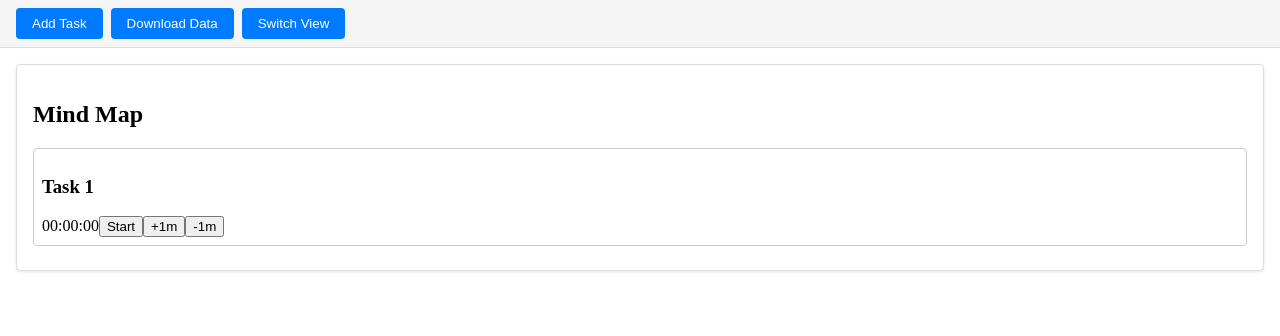
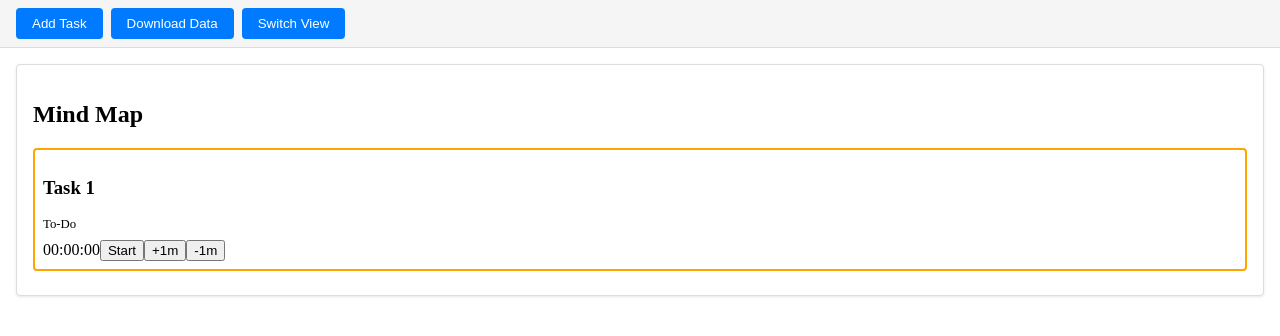
Before and after one commit to Noitome/MindMirror_Alpha1.01, a React (Vite) app: page / in a window 1280 px wide. Both pictures are taken after a click on the button "Add Task". Shown: the top 336 px of the page. Built offline with nearby package versions, Linux system fonts and the light colour scheme.

Commit message:
feat: add task attributes and sorting

```diff
--- a/src/App.css
+++ b/src/App.css
@@ -69,4 +69,20 @@ html, body, #root {
   padding: 0.5rem;
   border-radius: 4px;
   margin-bottom: 0.5rem;
+  position: relative;
 }
+
+.task-meta {
+  font-size: 0.8rem;
+  margin-bottom: 0.5rem;
+}
+
+.modal {
+  position: absolute;
+  top: 0;
+  left: 0;
+  background: #fff;
+  border: 1px solid #ccc;
+  padding: 0.5rem;
+  z-index: 10;
+}
--- a/src/components/ListView.jsx
+++ b/src/components/ListView.jsx
@@ -1,14 +1,37 @@
-import React from 'react';
+import React, { useState } from 'react';
 import TaskNode from './TaskNode.jsx';
 import useTaskStore from '../store.js';
 
+const priorityOrder = { high: 0, medium: 1, low: 2 };
+const statusOrder = { 'To-Do': 0, 'In-Progress': 1, Done: 2 };
+
 export default function ListView() {
   const tasks = useTaskStore((s) => s.tasks);
+  const [sortBy, setSortBy] = useState('none');
+
+  const sorted = [...tasks].sort((a, b) => {
+    if (sortBy === 'priority') {
+      return (priorityOrder[a.priority] ?? 99) - (priorityOrder[b.priority] ?? 99);
+    }
+    if (sortBy === 'status') {
+      return (statusOrder[a.status] ?? 99) - (statusOrder[b.status] ?? 99);
+    }
+    return 0;
+  });
+
   return (
     <section className="list-view">
       <h2>Task List</h2>
+      <label>
+        Sort by:
+        <select value={sortBy} onChange={(e) => setSortBy(e.target.value)}>
+          <option value="none">None</option>
+          <option value="priority">Priority</option>
+          <option value="status">Status</option>
+        </select>
+      </label>
       <div>
-        {tasks.map((t) => (
+        {sorted.map((t) => (
           <TaskNode key={t.id} id={t.id} title={t.title} />
         ))}
       </div>
--- a/src/components/TaskNode.jsx
+++ b/src/components/TaskNode.jsx
@@ -1,21 +1,91 @@
-import React, { useEffect, useRef } from 'react';
+import React, { useEffect, useRef, useState } from 'react';
 import Timer from './Timer.jsx';
 import useTaskStore from '../store.js';
 
-// Displays a task title with an attached timer
+const priorityColors = {
+  high: 'salmon',
+  medium: 'orange',
+  low: 'lightgreen',
+};
+
+// Displays a task title with timer and editable metadata
 export default function TaskNode({ id, title = 'New Task' }) {
   const addTask = useTaskStore((s) => s.addTask);
+  const updateTask = useTaskStore((s) => s.updateTask);
   const taskId = useRef(id || Date.now().toString());
+  const task = useTaskStore((s) => s.tasks.find((t) => t.id === taskId.current));
+  const [open, setOpen] = useState(false);
 
   // ensure task exists in the store
   useEffect(() => {
     addTask(title, taskId.current);
   }, [addTask, title]);
 
+  const t = task || { title, priority: 'medium', status: 'To-Do', category: '', dueDate: '' };
+
   return (
-    <div className="task-node">
-      <h3>{title}</h3>
+    <div
+      className="task-node"
+      style={{ border: `2px solid ${priorityColors[t.priority] || 'gray'}` }}
+    >
+      <h3 onClick={() => setOpen(true)}>{t.title}</h3>
+      <div className="task-meta">
+        <span>{t.status}</span>
+        {t.category && <span> | {t.category}</span>}
+        {t.dueDate && <span> | {new Date(t.dueDate).toLocaleDateString()}</span>}
+      </div>
       <Timer taskId={taskId.current} />
+      {open && (
+        <div className="modal">
+          <form
+            onSubmit={(e) => {
+              e.preventDefault();
+              const form = e.target;
+              updateTask(taskId.current, {
+                title: form.title.value,
+                priority: form.priority.value,
+                status: form.status.value,
+                category: form.category.value,
+                dueDate: form.dueDate.value,
+              });
+              setOpen(false);
+            }}
+          >
+            <label>
+              Title
+              <input name="title" defaultValue={t.title} />
+            </label>
+            <label>
+              Priority
+              <select name="priority" defaultValue={t.priority}>
+                <option value="low">Low</option>
+                <option value="medium">Medium</option>
+                <option value="high">High</option>
+              </select>
+            </label>
+            <label>
+              Status
+              <select name="status" defaultValue={t.status}>
+                <option value="To-Do">To-Do</option>
+                <option value="In-Progress">In-Progress</option>
+                <option value="Done">Done</option>
+              </select>
+            </label>
+            <label>
+              Category
+              <input name="category" defaultValue={t.category} />
+            </label>
+            <label>
+              Due Date
+              <input type="date" name="dueDate" defaultValue={t.dueDate?.slice(0, 10)} />
+            </label>
+            <button type="submit">Save</button>
+            <button type="button" onClick={() => setOpen(false)}>
+              Cancel
+            </button>
+          </form>
+        </div>
+      )}
     </div>
   );
 }
--- a/src/store.js
+++ b/src/store.js
@@ -6,16 +6,33 @@ const useTaskStore = create(
   persist(
     (set, get) => ({
       tasks: [],
-      addTask: (title, id) => set((state) => {
+      addTask: (title, id, attrs = {}) =>
+        set((state) => {
           const taskId = id || Date.now().toString();
           if (state.tasks.find((t) => t.id === taskId)) return state; // avoid duplicates
           return {
             tasks: [
               ...state.tasks,
-            { id: taskId, title, elapsed: 0, isRunning: false, startTime: null },
+              {
+                id: taskId,
+                title,
+                elapsed: 0,
+                isRunning: false,
+                startTime: null,
+                priority: attrs.priority || 'medium',
+                status: attrs.status || 'To-Do',
+                category: attrs.category || '',
+                dueDate: attrs.dueDate || null,
+              },
             ],
           };
         }),
+      updateTask: (id, updates) =>
+        set((state) => ({
+          tasks: state.tasks.map((t) =>
+            t.id === id ? { ...t, ...updates } : t
+          ),
+        })),
       startTimer: (id) =>
         set((state) => ({
           tasks: state.tasks.map((t) =>
```
Also changed, not shown: 1 other file (tests, documents, lock files or other folders). Lines whose indentation alone changed are shown as unchanged.
